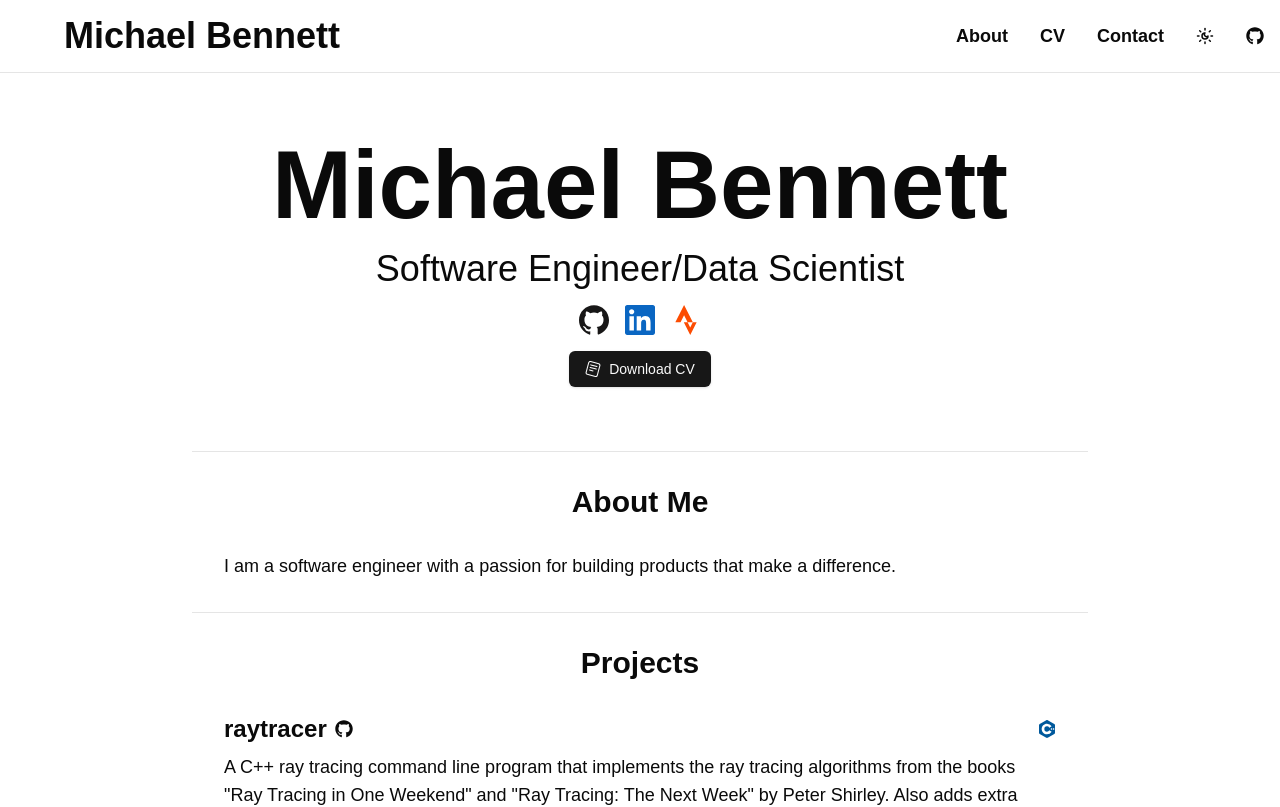
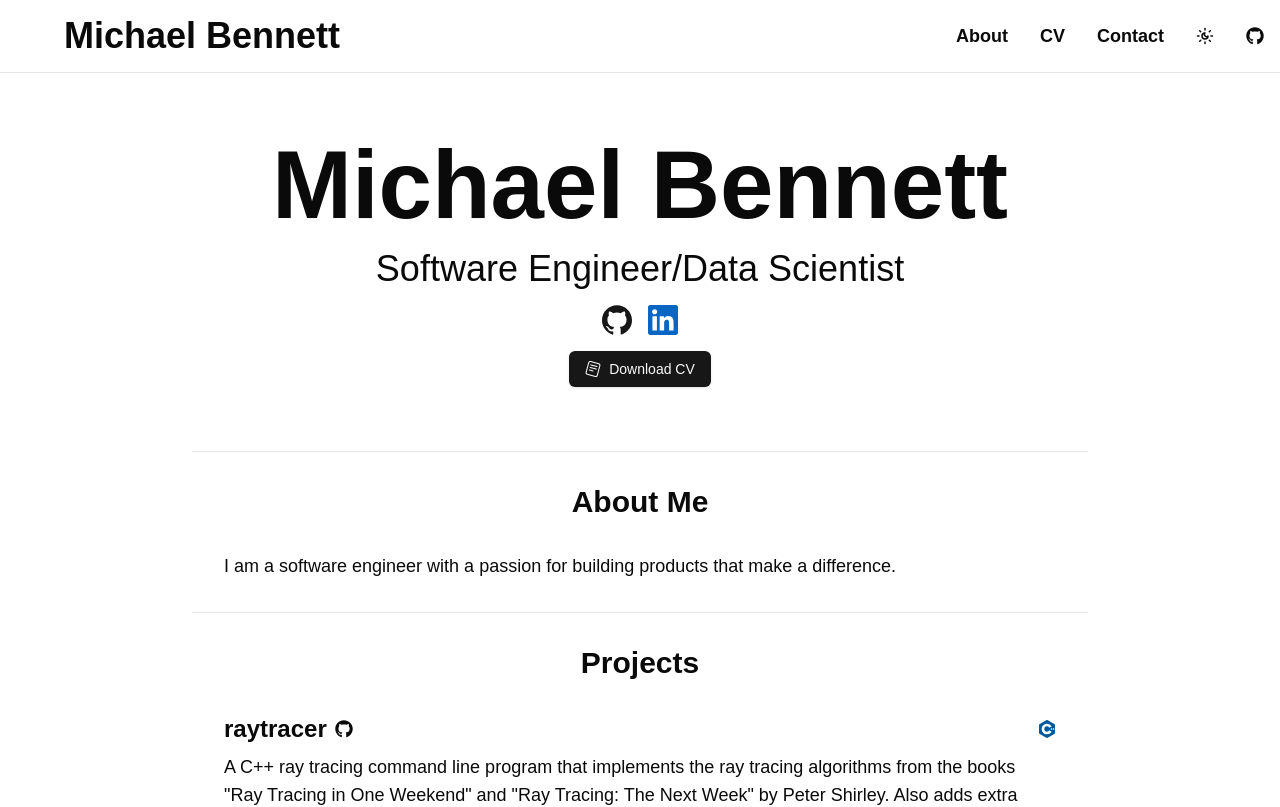
Before and after one commit to michaelbennett99/michaeldabennett.com, a Next.js app: page / in a window 1280 px wide. Shown: the top 807 px of the page. Built offline with nearby package versions, Linux system fonts and the light colour scheme.

Commit message:
remove strava social link

```diff
--- a/src/app/_landing/_components/header.tsx
+++ b/src/app/_landing/_components/header.tsx
@@ -19,10 +19,6 @@ export default function Header() {
           href="https://www.linkedin.com/in/michaeldabennett"
           icon={<TechIcon icon="linkedin" applyHouseColour />}
         />
-        <SocialLink
-          href="https://www.strava.com/athletes/25477476"
-          icon={<TechIcon icon="strava" applyHouseColour />}
-        />
       </nav>
       <DownloadCV />
     </header>
```
